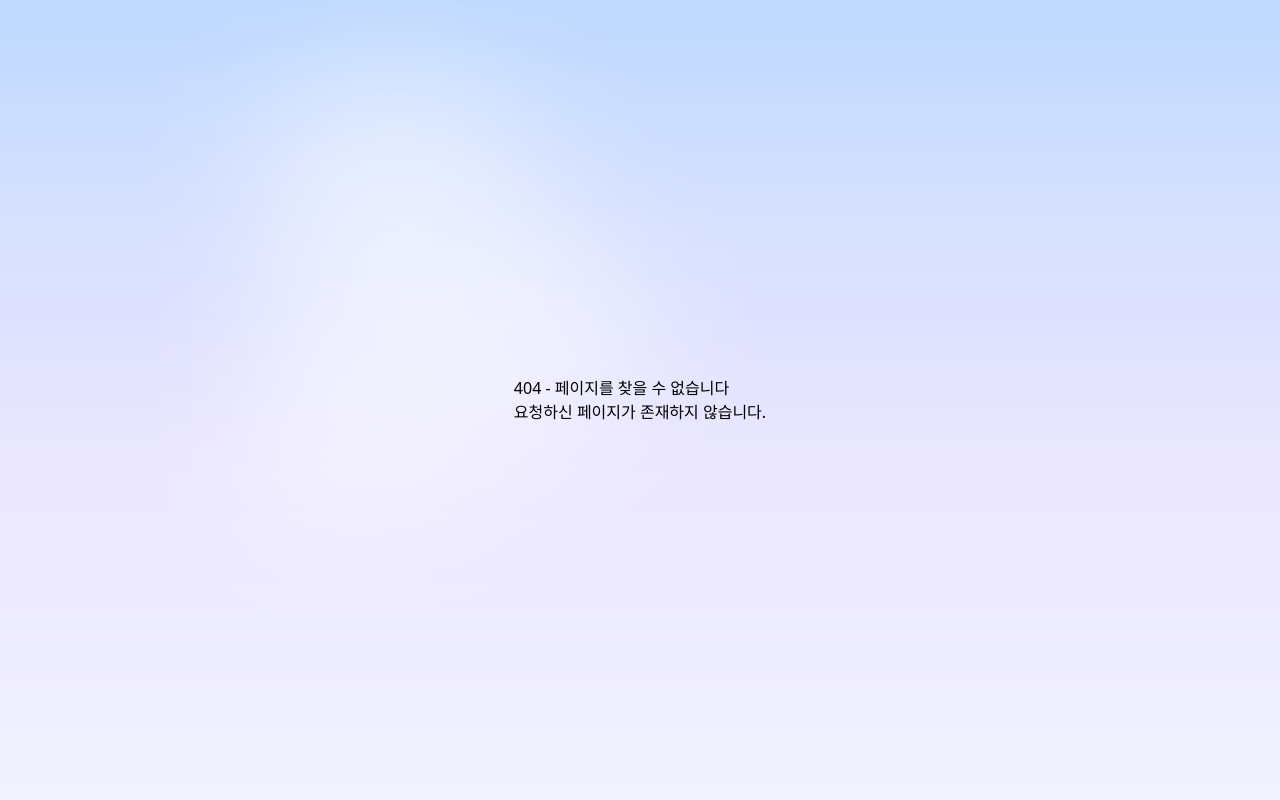
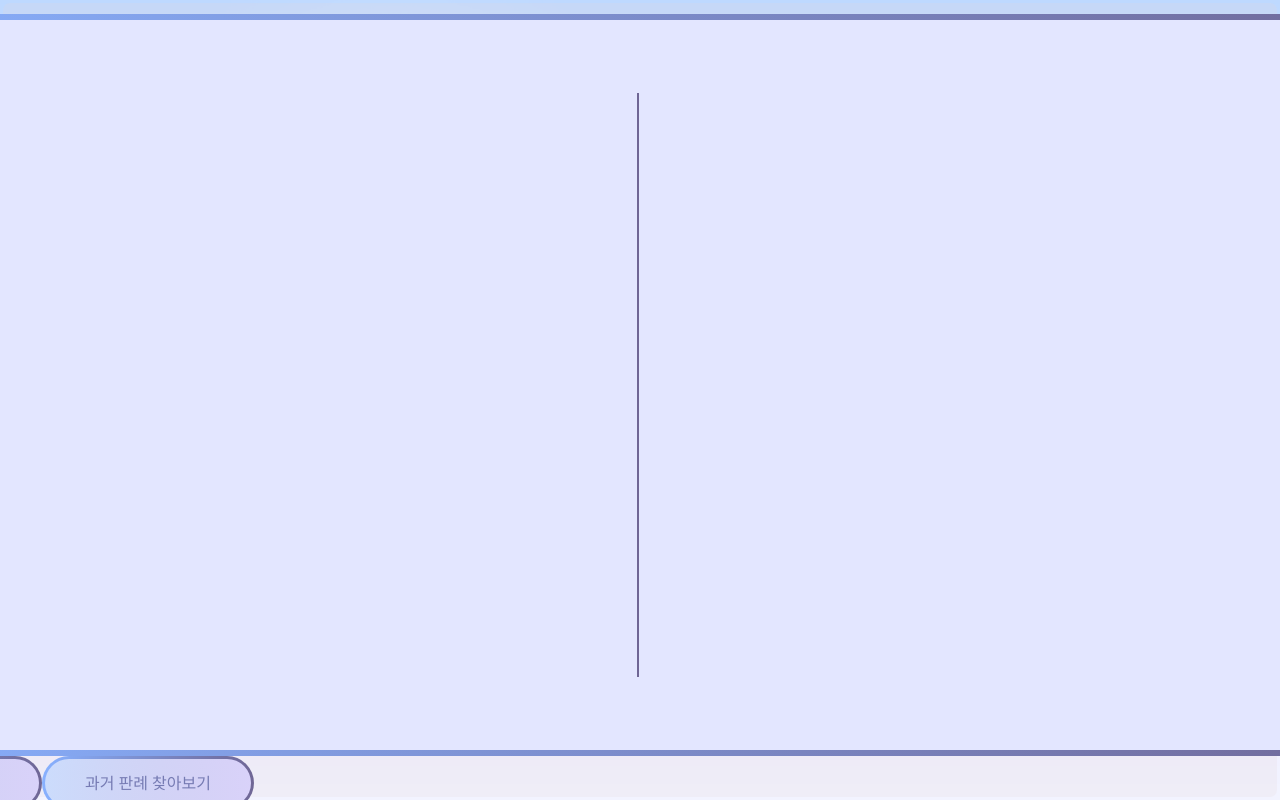
Before and after one commit to LawmonProject/frontend, a React (Vite) app in the folder lawmon/: page /result in a window 1280 px wide. Before the commit this address had no page. Built offline with nearby package versions, Linux system fonts and the light colour scheme.

Commit message:
design : 1차 완성

```diff
--- a/lawmon/src/app/router/index.tsx
+++ b/lawmon/src/app/router/index.tsx
@@ -7,6 +7,7 @@ import { NotFound } from 'pages/not-found';
 import Login from 'pages/login/index';
 import Profile from 'pages/profile';
 import Review from 'pages/review';
+import Result from 'pages/result';
 
 export const router = createBrowserRouter([
   {
@@ -39,6 +40,9 @@ export const router = createBrowserRouter([
       {
         path: '/review',
         element: <Review />,
+      },{
+        path: '/result',
+        element: <Result />,
       }
     ],
   },
--- /dev/null
+++ b/lawmon/src/pages/result/index.css
@@ -0,0 +1,38 @@
+.result_container {
+    background: linear-gradient(to right, #88B1FF 0%, #6F6695 100%);
+    border-radius: 10px; /* 원하는 radius 값 */
+    padding: 3px; /* border 두께 */
+}
+
+.result_container::before {
+    content: "";
+    position: absolute;
+    top: 0;
+    left: 0;
+    right: 0;
+    bottom: 0;
+    background-color: rgba(228, 212, 212, 0.2);
+    border-radius: 7px; /* 외부 radius보다 작게 (border 두께만큼 뺀 값) */
+    margin: 3px; /* border 두께와 동일하게 */
+    z-index: -1;
+}
+
+.result_inner {
+    width: 1600px;
+    height: 730px;
+    background-color: #e3e6ff;
+    border-radius: 7px;
+    margin: 3px 3px;
+    display: flex;
+    flex-direction: row;
+    justify-content: space-between;
+    position: relative;
+
+}
+.divider {
+    width: 2px;
+    background-color: #6F6695;
+    margin: 0 10px;
+    height: 80%;
+    align-self: center;
+}
--- /dev/null
+++ b/lawmon/src/pages/result/index.tsx
@@ -0,0 +1,23 @@
+import React from 'react';
+import './index.css';
+import Button from 'shared/ui/Button';
+
+export default function Result() {
+  return (
+    <div>
+        <h1>LAWMON</h1>
+      <div className="result_container">
+        <section className='result_inner'>
+          <div className="consult">상담내용</div>
+          {/* 구분선 */}
+          <div className="divider"></div>
+          <div className="analist">분석 내용</div>
+        </section>
+      </div>
+      <div className="buttons">
+        <Button>전문가와 상담하기</Button>
+        <Button>과거 판례 찾아보기</Button>
+      </div>
+    </div>
+  );
+}
--- a/lawmon/src/pages/review/index.tsx
+++ b/lawmon/src/pages/review/index.tsx
@@ -4,7 +4,6 @@ import emptyStar from '../../assets/빈별.svg';
 import filledStar from '../../assets/찬별.svg';
 import send from '../../assets/로우몬제출이모티콘.svg';
 
-let sf= 2;
 export default function Review() {
   const [rating, setRating] = useState(0);
 
```
